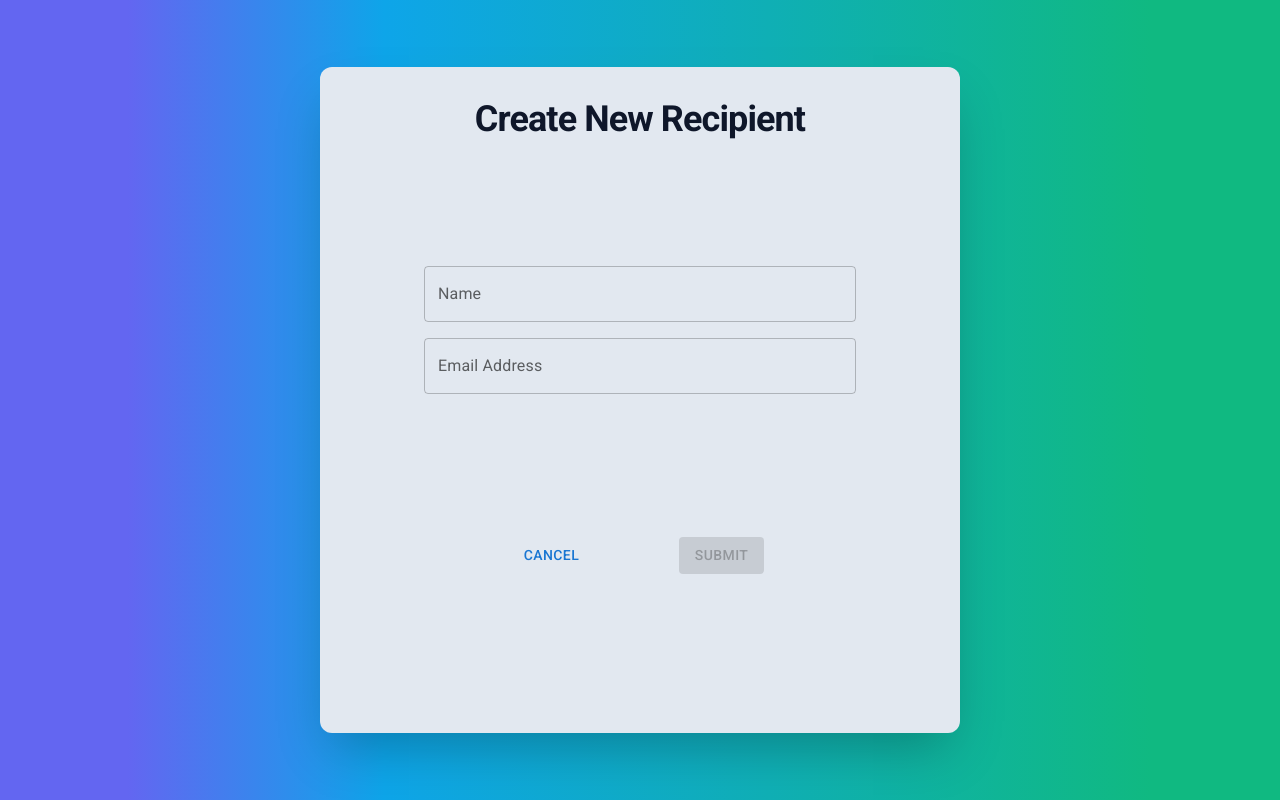
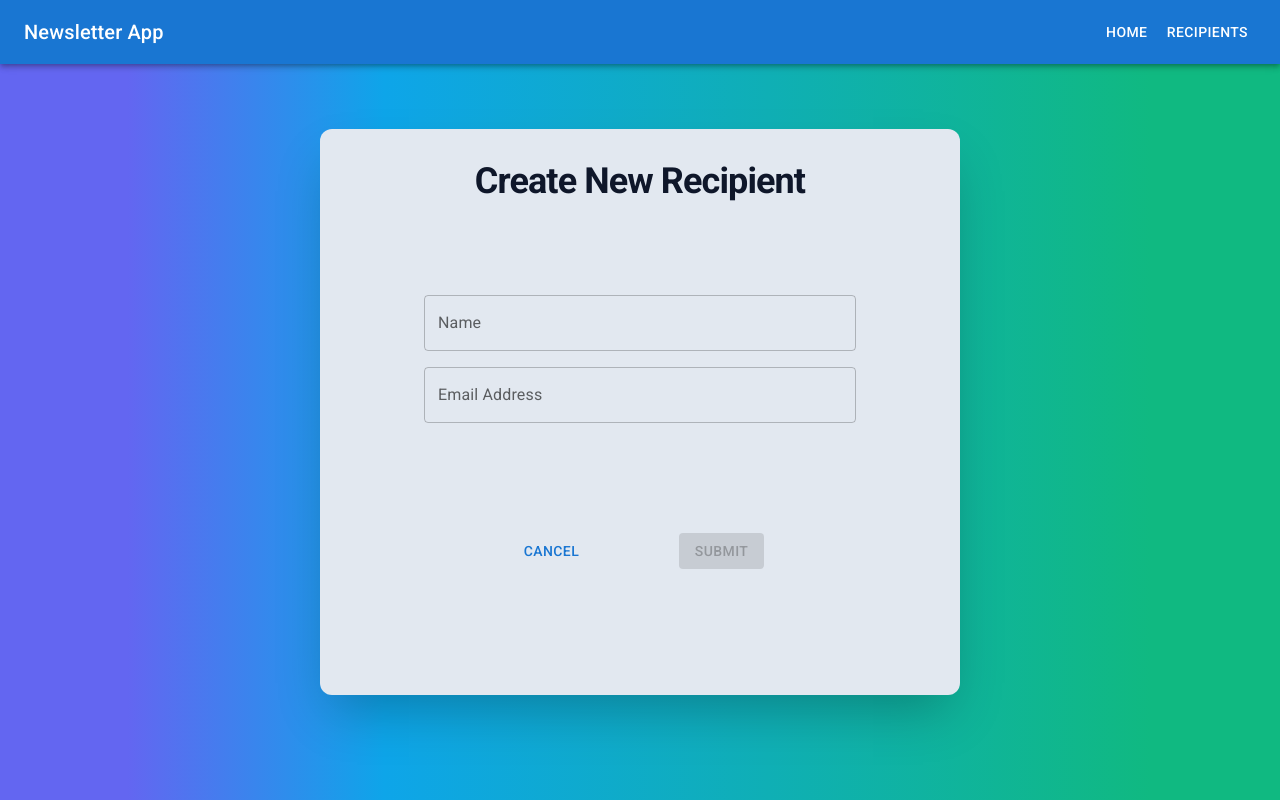
Before and after one commit to jessicauk/newsletter-frontend, a Next.js app: page /recipient in a window 1280 px wide. Built offline with nearby package versions, Linux system fonts and the light colour scheme; no server answers.

Commit message:
Feature: add layout template

```diff
--- a/app/page.tsx
+++ b/app/page.tsx
@@ -1,16 +1,17 @@
 "use client";
 import Form from "@/../../components/form";
 import "../styles/Home.module.css";
+import Layout from "../components/layout";
 
 export default function Page() {
   return (
-    <main className="bg-gradient-to-r from-indigo-500 from-10% via-sky-500 via-30% to-emerald-500 to-90% w-full h-screen flex flex-row justify-center items-center content-center">
+    <Layout>
       <div className="box-border bg-slate-200 p-8 rounded-xl shadow-2xl col-span-full w-3/4 sm:w-2/4 lg:w-2/4 xl:w-2/4 h-5/6 flex flex-col justify-evenly content-center items-center">
         <h2 className="text-slate-900 dark:text-white text-3xl font-bold tracking-tight sm:text-4xl">
           Compose Newsletter
         </h2>
         <Form />
       </div>
-    </main>
+    </Layout>
   );
 }
--- a/app/recipient/page.tsx
+++ b/app/recipient/page.tsx
@@ -1,16 +1,16 @@
 "use client";
-
-import UserForm from "../../components/form-recipient/index";
+import Layout from "../../components/layout";
+import UserForm from "../../components/form-recipient";
 
 export default function Page() {
   return (
-    <main className="bg-gradient-to-r from-indigo-500 from-10% via-sky-500 via-30% to-emerald-500 to-90% w-full h-screen flex flex-row justify-center items-center content-center">
+    <Layout>
       <div className="box-border bg-slate-200 p-8 rounded-xl shadow-2xl col-span-full w-3/4 sm:w-2/4 lg:w-2/4 xl:w-2/4 h-5/6 flex flex-col justify-evenly content-center items-center">
         <h2 className="text-slate-900 dark:text-white text-3xl font-bold tracking-tight sm:text-4xl">
           Create New Recipient
         </h2>
         <UserForm />
       </div>
-    </main>
+    </Layout>
   );
 }
--- a/components/form/index.tsx
+++ b/components/form/index.tsx
@@ -102,7 +102,7 @@ export default function Form() {
 
   return (
     <form
-      className="box-border w-full h-5/6 flex flex-col justify-evenly grow shrink p-1 content-center items-center"
+      className="box-border w-full h-full flex flex-col justify-evenly grow shrink p-1 content-center items-center"
       onSubmit={onSubmit}
     >
       <FormControl className="w-full">
--- /dev/null
+++ b/components/header/index.tsx
@@ -0,0 +1,38 @@
+import { AppBar, Toolbar, IconButton } from "@mui/material";
+import Box from "@mui/material/Box";
+import Typography from "@mui/material/Typography";
+import Button from "@mui/material/Button";
+import Link from "next/link";
+
+interface Route {
+  title: string;
+  href: string;
+}
+
+const navItems: Route[] = [
+  { title: "Home", href: "/" },
+  { title: "Recipients", href: "/recipient" },
+];
+
+export default function Header() {
+  return (
+    <AppBar className="bg-indigo-500" component="nav" position="static">
+      <Toolbar>
+        <Typography
+          variant="h6"
+          component="div"
+          sx={{ flexGrow: 1, display: { xs: "none", sm: "block" } }}
+        >
+          Newsletter App
+        </Typography>
+        <Box>
+          {navItems?.map((item) => (
+            <Button key={item.title} sx={{ color: "#fff" }}>
+              <Link href={item.href}>{item.title}</Link>
+            </Button>
+          ))}
+        </Box>
+      </Toolbar>
+    </AppBar>
+  );
+}
--- a/components/input-file/index.tsx
+++ b/components/input-file/index.tsx
@@ -61,7 +61,7 @@ export default function InputFile({
       />
       <div
         id="file-name"
-        className="overflow-auto m-auto w-5/6 h-24 md:h-52 mt-2 text-gray-700"
+        className="overflow-auto m-auto w-5/6 h-24 mt-2 text-gray-700"
       ></div>
     </>
   );
--- /dev/null
+++ b/components/layout/index.tsx
@@ -0,0 +1,12 @@
+import Header from "../header";
+
+export default function Layout({ children }: { children: React.ReactNode }) {
+  return (
+    <div className="bg-gradient-to-r from-indigo-500 from-10% via-sky-500 via-30% to-emerald-500 to-90% w-full h-screen grid grid-flow-row auto-rows-max grid-cols-1 gap-2">
+      <Header />
+      <main className="flex flex-row justify-center items-center content-center w-full h-[85vh]">
+        {children}
+      </main>
+    </div>
+  );
+}
```
